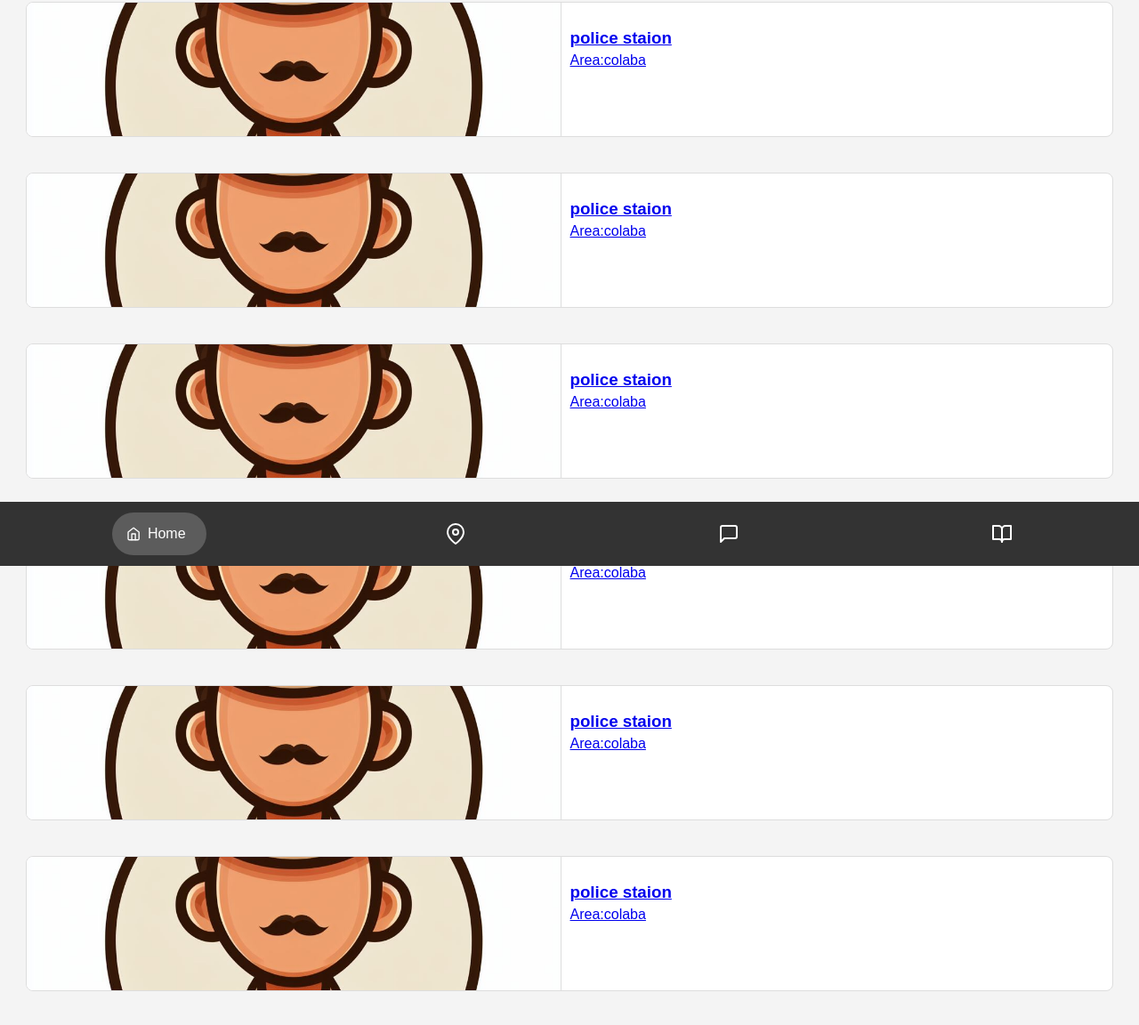
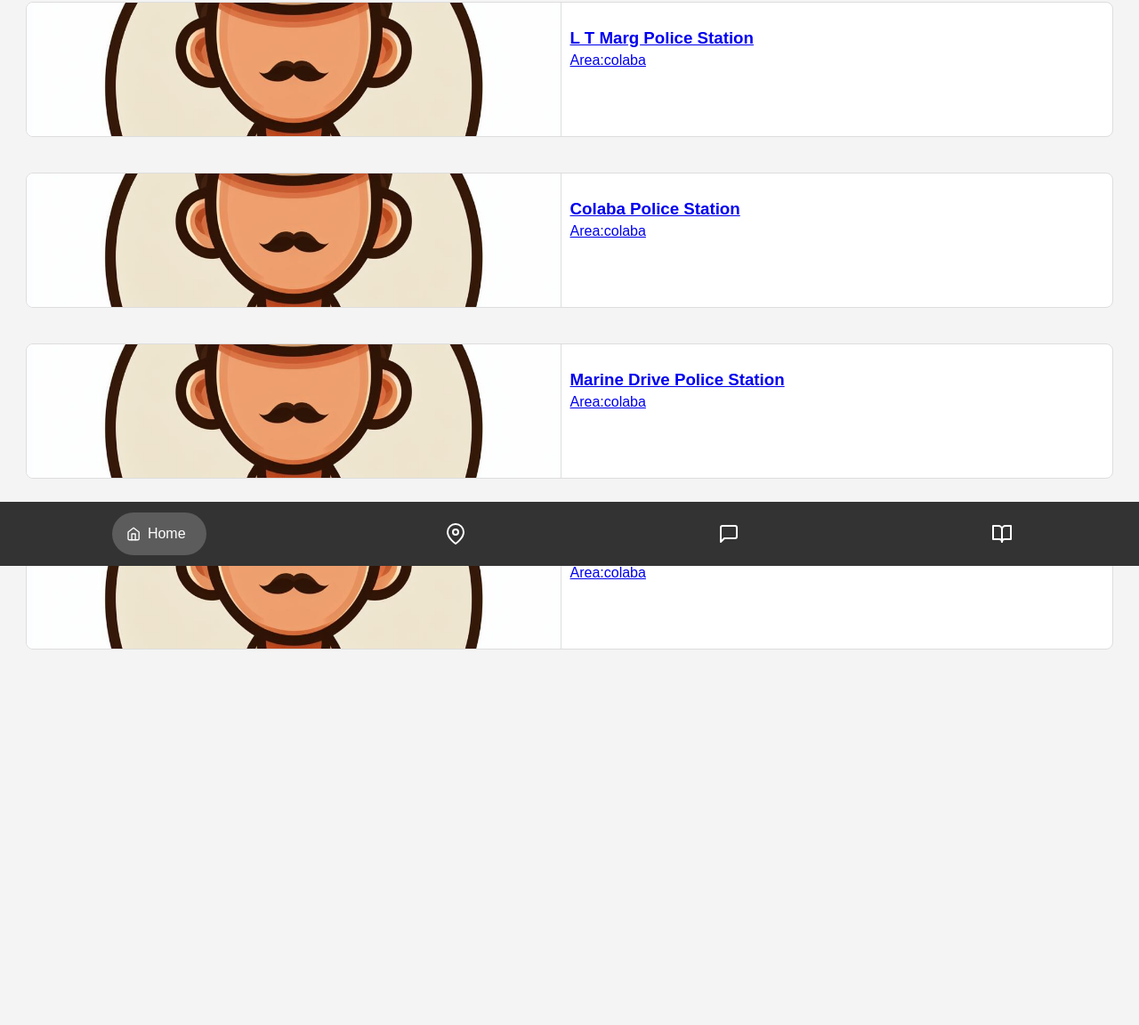
Before and after one commit to ayyyann/eme.github.io, a plain HTML site: page police.html in a window 1280 px wide. Shown: the part 164-1316 px from the top of the page at 89% size. After the commit the page ends 1042 px from the top, so only its background shows below. Drawn offline with nearby package versions, Linux system fonts and the light colour scheme.

Commit message:
Update police.html

```diff
--- a/police.html
+++ b/police.html
@@ -34,15 +34,15 @@
         <a href="tel:+123456789" class="ambulance-card">
             <img src="images/police.jpeg" alt="Ambulance 1">
             <div class="details">
-                <h3>police staion </h3>
+                <h3>L T Marg Police Station</h3>
                             <p>Area:colaba</p>
             </div>
 
 
-        <a href="tel:+123456789" class="ambulance-card">
+        <a href="tel:12222856817" class="ambulance-card">
             <img src="images/police.jpeg" alt="Ambulance 2">
             <div class="details">
-                <h3>police staion </h3>
+                <h3>Colaba Police Station </h3>
                             <p>Area:colaba</p>
             </div>
 
@@ -50,7 +50,7 @@
         <a href="tel:+123456789" class="ambulance-card">
             <img src="images/police.jpeg" alt="Ambulance 3">
             <div class="details">
-                <h3>police staion </h3>
+                <h3>Marine Drive Police Station</h3>
                             <p>Area:colaba</p>
             </div>
 
@@ -58,23 +58,11 @@
          <a href="tel:+123456789" class="ambulance-card">
                 <img src="images/police.jpeg" alt="Ambulance 1">
                 <div class="details">
-                    <h3>police staion </h3>
+                    <h3>Mata Ramabai Ambedkar Marg Police Station</h3>
                             <p>Area:colaba</p>
                 </div>
 
-         <a href="tel:+123456789" class="ambulance-card">
-                    <img src="images/police.jpeg" alt="Ambulance 1">
-                    <div class="details">
-                        <h3>police staion </h3>
-                            <p>Area:colaba</p>
-                    </div>
-         <a href="tel:+123456789" class="ambulance-card">
-                        <img src="images/police.jpeg" alt="Ambulance 1">
-                        <div class="details">
-                            <h3>police staion </h3>
-                            <p>Area:colaba</p>
 
-                        </div>
 
         <!-- Add more ambulance cards as needed -->
     </div></a>
@@ -99,4 +87,4 @@
     </nav>
 
 </body>
-</html>
+        </html>
```
